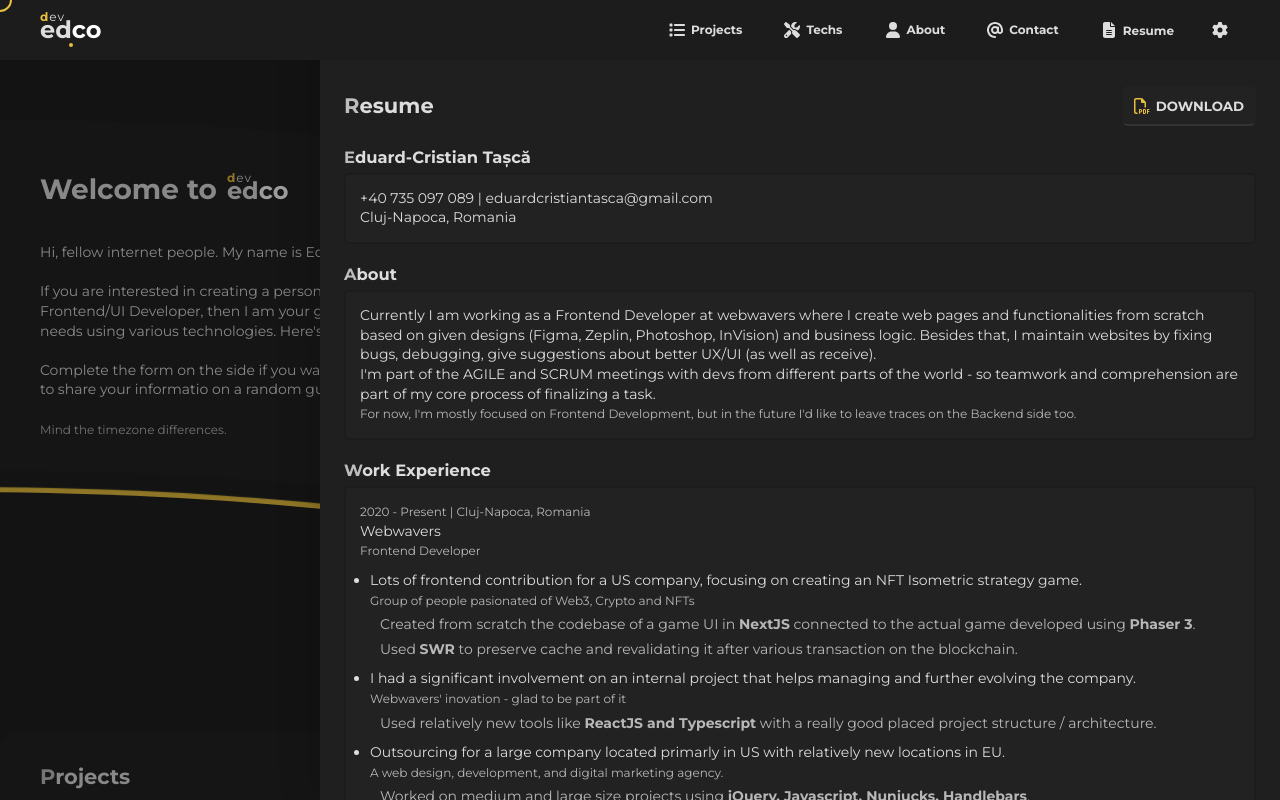
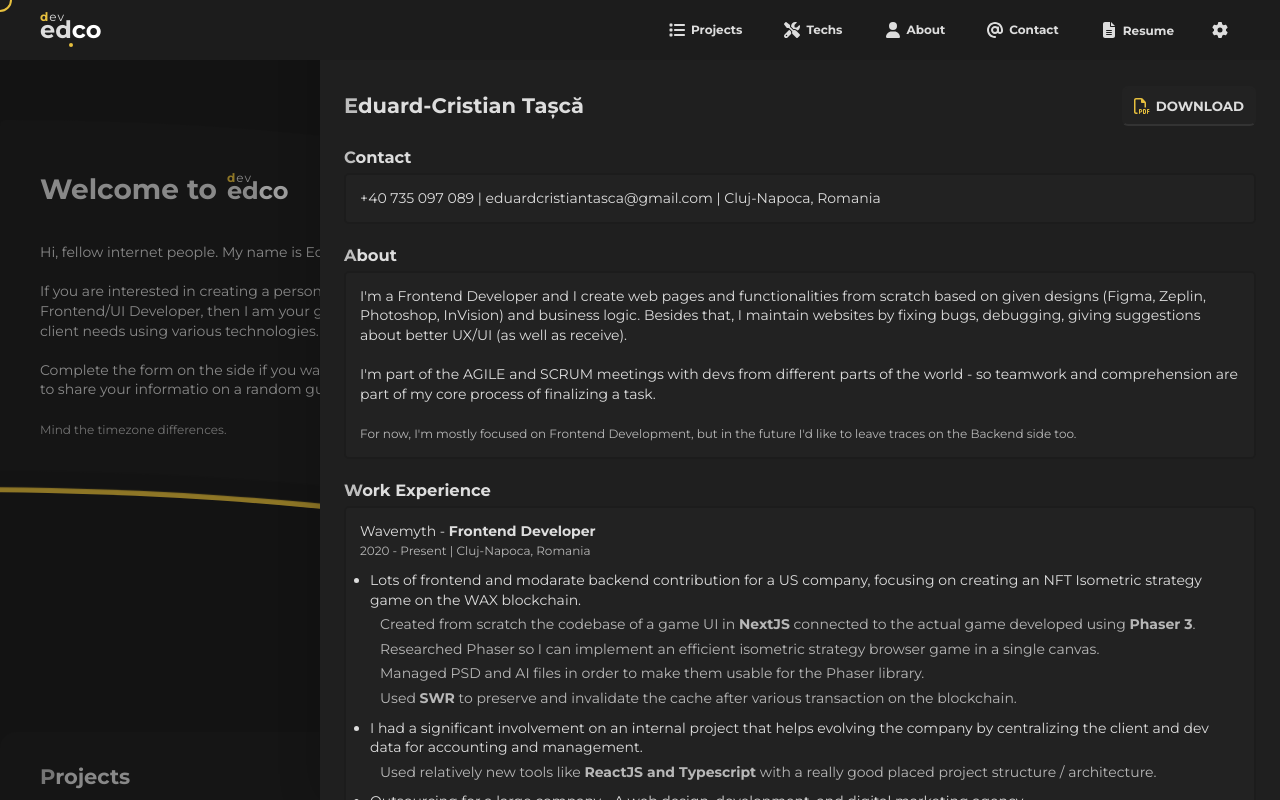
Before and after one commit to tasca-eduard/devedco, a Next.js app in the folder src/: page / in a window 1280 px wide. Both pictures are taken after a click on the button "Resume". Shown: the top 800 px of the page. Built offline with nearby package versions, Linux system fonts and the light colour scheme; a web font is replaced by a local one.

Commit message:
Various content changes and print styles

```diff
--- a/src/components/Hero/Hero.tsx
+++ b/src/components/Hero/Hero.tsx
@@ -9,12 +9,10 @@ export default function Hero() {
     <div className="hero">
       <div className="hero-container container curved">
         <div className="content">
-          <h1 id="home" className="intro">Welcome to
-            <Logo />
-          </h1>
+          <h1 id="home" className="intro">Welcome to <Logo /></h1>
           <p>Hi, fellow internet people. My name is Ed and I'm a mid Frontend Developer from Cluj-Napoca, Romania.</p>
           <br />
-          <p>If you are interested in creating a personal website, web app or an e-commerce platform and you need a Frontend/UI Developer, then I am your guy. I have +2 years of experience in applying or maintaining client needs using various technologies. Here's my <a href="#portofolio">personal work <FontAwesomeIcon icon={faLaptopCode} /></a> and 	&nbsp; <a href="https://github.com/tasca-eduard" target="_blank" rel="noreferrer">Github <FontAwesomeIcon icon={faGithub} /></a>.</p>
+          <p>If you are interested in creating a personal website, web app or an e-commerce platform and you need a Frontend/UI Developer, then I am your guy. I have 2+ years of experience in applying and maintaining client needs using various technologies. Here's my <a href="#portofolio">personal work <FontAwesomeIcon icon={faLaptopCode} /></a> and 	&nbsp; <a href="https://github.com/tasca-eduard" target="_blank" rel="noreferrer">Github <FontAwesomeIcon icon={faGithub} /></a>.</p>
           <br />
           <p>Complete the form on the side if you want to have an open discussion about your needs. If you don't want to share your informatio on a random guy's page, feel free to use your prefered email service.</p>
           <br />
--- a/src/components/Resume/Resume.tsx
+++ b/src/components/Resume/Resume.tsx
@@ -6,7 +6,7 @@ export default function Resume() {
   return (
     <div className="rich-text">
       <div className="head">
-        <h2>Resume</h2>
+        <h2>Eduard-Cristian Tașcă</h2>
         <button
           className="btn"
           onClick={window.print}
@@ -17,25 +17,25 @@ export default function Resume() {
       </div>
       <br />
 
-      <h3>Eduard-Cristian Tașcă</h3>
+      <h3>Contact</h3>
       <div className="card secondary">
         <span>
           +40 735 097 089 |
-          eduardcristiantasca@gmail.com
+          eduardcristiantasca@gmail.com |
+          Cluj-Napoca, Romania
         </span>
         <br />
-        <span>
-          Cluj-Napoca, Romania
-        </span>
       </div>
       <br />
 
       <h3>About</h3>
       <div className="card secondary">
         <p>
-          Currently I am working as a Frontend Developer at webwavers where I create web pages and functionalities from scratch based on given designs (Figma, Zeplin, Photoshop, InVision) and business logic. Besides that, I maintain websites by fixing bugs, debugging, give suggestions about better UX/UI (as well as receive).
+          I'm a Frontend Developer and I create web pages and functionalities from scratch based on given designs (Figma, Zeplin, Photoshop, InVision) and business logic. Besides that, I maintain websites by fixing bugs, debugging, giving suggestions about better UX/UI (as well as receive).
+          <br />
           <br />
           I'm part of the AGILE and SCRUM meetings with devs from different parts of the world - so teamwork and comprehension are part of my core process of finalizing a task.
+          <br />
           <br />
           <small>For now, I'm mostly focused on Frontend Development, but in the future I'd like to leave traces on the Backend side too.</small>
         </p>
@@ -44,29 +44,32 @@ export default function Resume() {
       <div>
         <h3>Work Experience</h3>
         <div className="card secondary">
+          <span>Wavemyth - <strong>Frontend Developer</strong></span>
+          <br />
           <small>2020 - Present | Cluj-Napoca, Romania</small>
           <br />
-          <span>Webwavers</span>
-          <br />
-          <small>Frontend Developer</small>
           <ul>
             <li>
-              Lots of frontend contribution for a US company, focusing on creating an NFT Isometric strategy game.
+              Lots of frontend and modarate backend contribution for a US company, focusing on creating an NFT Isometric strategy game on the WAX blockchain.
               <br />
-              <small>Group of people pasionated of Web3, Crypto and NFTs</small>
               <ul>
                 <li>
                   Created from scratch the codebase of a game UI in <strong>NextJS</strong> connected to the actual game developed using <strong>Phaser 3</strong>.
                 </li>
                 <li>
-                  Used <strong>SWR</strong> to preserve cache and revalidating it after various transaction on the blockchain.
+                  Researched Phaser so I can implement an efficient isometric strategy browser game in a single canvas.
+                </li>
+                <li>
+                  Managed PSD and AI files in order to make them usable for the Phaser library.
+                </li>
+                <li>
+                  Used <strong>SWR</strong> to preserve and invalidate the cache after various transaction on the blockchain.
                 </li>
               </ul>
             </li>
             <li>
-              I had a significant involvement on an internal project that helps managing and further evolving the company.
+              I had a significant involvement on an internal project that helps evolving the company by centralizing the client and dev data for accounting and management.
               <br />
-              <small>Webwavers' inovation - glad to be part of it</small>
               <ul>
                 <li>
                   Used relatively new tools like <strong>ReactJS and Typescript</strong> with a really good placed project structure / architecture.
@@ -74,9 +77,8 @@ export default function Resume() {
               </ul>
             </li>
             <li>
-              Outsourcing for a large company located primarly in US with relatively new locations in EU.
+              Outsourcing for a large company - A web design, development, and digital marketing agency.
               <br />
-              <small>A web design, development, and digital marketing agency.</small>
               <ul>
                 <li>Worked on medium and large size projects using <strong>jQuery, Javascript, Nunjucks, Handlebars</strong>.</li>
                 <li>Focused on legacy E-Comerce websites that had to be maintained, but also added new features, pages and portals with new and impoved functional and business logic.</li>
@@ -92,16 +94,16 @@ export default function Resume() {
         <h3>Education</h3>
         <div className="grid medium">
           <div className="card secondary">
-            <small>2017 - 2020 | Cluj-Napoca, Romania</small>
+            <span>Faculty of Mathematics and Informatics Babes-Bolyai University</span>
             <br />
-            <span>Faculty of Mathematics and Informatics Babes-Bolyai University</span>
+            <small>2017 - 2020</small>
             <br />
             <small>Mathematics and Informatics | <strong>Bachelor's Degree</strong></small>
           </div>
           <div className="card secondary">
-            <small>2013 - 2017 | Aiud, Romania</small>
+            <span>Titu Maiorescu National Collage Aiud</span>
             <br />
-            <span>Titu Maiorescu National Collage Aiud</span>
+            <small>2013 - 2017</small>
             <br />
             <small>Mathematics and Informatics | <strong>High School Degree</strong></small>
           </div>
@@ -111,36 +113,45 @@ export default function Resume() {
 
       <h3>Skills</h3>
       <div className="grid medium">
-        <div>
         <div className="card secondary">
           <small>Frameworks / Environments</small>
           <br />
           <span>ReactJS, NextJS, NodeJS</span>
         </div>
-        </div>
 
-        <div>
         <div className="card secondary">
           <small>Programming / Markup Languages</small>
           <br />
-            <span> Javascript / Typescript, HTML, CSS, SASS / SCSS, LESS</span>
-          </div>
+          <span> Javascript / Typescript, PHP, Java, C#, HTML, CSS, SASS / SCSS, LESS</span>
         </div>
 
-        <div>
         <div className="card secondary">
           <small>Libraries</small>
           <br />
           <span>Phaser, React Leaflet / Leaflet, SWR, React CSSTransition, jQuery, React Bootstrap / Bootstrap, FontAwesome</span>
         </div>
-        </div>
 
-        <div>
         <div className="card secondary">
           <small>Misc</small>
           <br />
-            <span>OOCSS, BEM, SMACCS, SVG, JSON, AJAX, Git, Github, Gitlab, Bitbucket, Jira, Azure DevOps, NPM, GulpJS, Object-Oriented Programming (OOP), Responsive Web Design, User Experience (UX)</span>
+          <span>OOCSS, BEM, SMACCS, SVG, JSON, AJAX, Git, Github, Gitlab, Bitbucket, Jira, OOP, Responsive UI & UX</span>
         </div>
+      </div>
+      <div className="grid medium">
+        <div className="card secondary">
+          <small>Soft Skills</small>
+          <br />
+          <span>
+            Teamwork,
+            Analyze User Needs,
+            Analytical Thinking,
+            Testing,
+            Critical Thinking,
+            Document Application Process,
+            Troubleshooting,
+            Programming Experience,
+            Mentoring and Helping Other Devs
+          </span>
         </div>
       </div>
     </div>
--- a/src/pages/api/email.ts
+++ b/src/pages/api/email.ts
@@ -21,7 +21,7 @@ export default function handler(req: NextApiRequest, res: NextApiResponse) {
 
   const mailOptions = {
     from: process.env.MAILER_USER,
-    to: process.env.MAILER_USER,
+    to: process.env.MY_MAIL,
     subject: senderOptions.name,
     html: `
       <span>${senderOptions.name} - ${senderOptions.email}</span>
--- a/src/scss/shared/_grid.scss
+++ b/src/scss/shared/_grid.scss
@@ -37,5 +37,9 @@
     &.medium {
         grid-template-columns: repeat(auto-fit, minmax(300px, 1fr));
         grid-gap: 10px;
+
+        &.grid {
+            margin-top: 10px;
+        }
     }
 }
--- a/src/scss/shared/_print.scss
+++ b/src/scss/shared/_print.scss
@@ -16,6 +16,12 @@
   #resume {
     width: 100%;
     padding: 24px;
+    position: static;
+    box-shadow: none;
+  }
+
+  .overlay-backdrop {
+    display: none;
   }
 
   @page {
```
Lines whose indentation alone changed are shown as unchanged.
